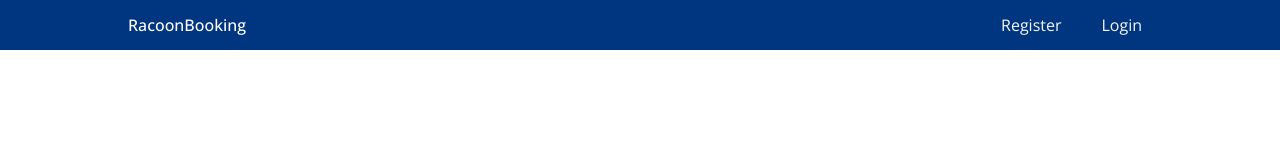
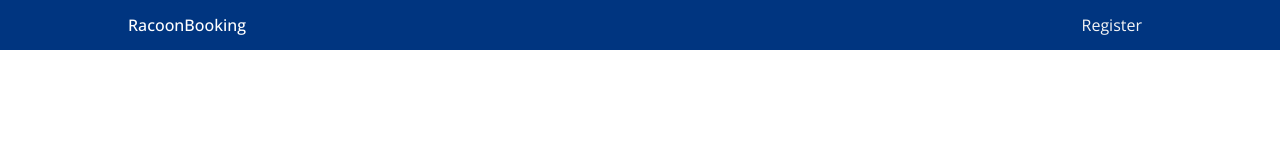
Before and after one commit to Alicefangxin/Group_8_5500, a React (Create React App) app in the folder client/: page /login in a window 1280 px wide. Shown: the top 160 px of the page. Built offline with nearby package versions, Linux system fonts and the light colour scheme.

Commit message:
49 edit navbar component to accept shown parameters

```diff
--- a/client/src/components/navbar/Navbar.jsx
+++ b/client/src/components/navbar/Navbar.jsx
@@ -4,7 +4,12 @@ import { AuthContext } from "../../context/AuthContext";
 import { useContext } from "react";
 import { useNavigate } from "react-router-dom";
 
-const Navbar = () => {
+const Navbar = (
+    {
+        registerShown = true,
+        loginShown = true,
+    }
+) => {
 
     const navigate = useNavigate()
 
@@ -33,8 +38,9 @@ const Navbar = () => {
                     </div>
                 ) : (
                     <div className="navItems">
-                        <a href=" " className="navButton">Register</a >
-                        <a href="/login" className="navButton">Login</a >
+                        {/* Use registerShown and loginShown to determine showing or hiding these buttons on the navigation bar */}
+                        { registerShown && <Link to="/register" className="navButton">Register</Link> }
+                        { loginShown && <Link to="/login" className="navButton">Login</Link> }
                     </div>
                 )}
 
```
